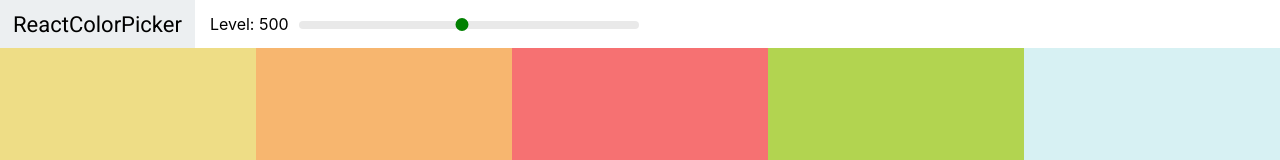
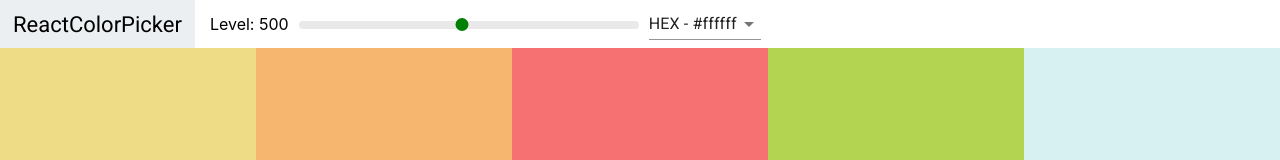
Before and after one commit to ashrafhafiz/pro_react_colors, a React (Create React App) app: page / in a window 1280 px wide. Shown: the top 160 px of the page. Built offline with nearby package versions, Linux system fonts and the light colour scheme.

Commit message:
Added Select and Material-UI

```diff
--- a/src/components/color-box/ColorBox.component.jsx
+++ b/src/components/color-box/ColorBox.component.jsx
@@ -21,10 +21,10 @@ export default class ColorBox extends Component {
   }
 
   render() {
-    // console.log(this.props);
-    const { hex, name } = this.props;
+    console.log(this.props);
+    const { hex, name, format } = this.props;
     return (
-      <CopyToClipboard text={hex} onCopy={this.handleCopy}>
+      <CopyToClipboard text={this.props[format]} onCopy={this.handleCopy}>
         <div className="ColorBox" style={{ background: hex }}>
           <div
             style={{ background: hex }}
@@ -32,7 +32,7 @@ export default class ColorBox extends Component {
           />
           <div className={`copy-message ${this.state.copied && "show"}`}>
             <h1>Copied</h1>
-            <p>{hex}</p>
+            <p>{this.props[format]}</p>
           </div>
           <div className="copy-container">
             <div className="box-content">
--- a/src/components/color-box/ColorBox.styles.css
+++ b/src/components/color-box/ColorBox.styles.css
@@ -33,7 +33,7 @@
 }
 
 .box-content {
-  width: 100%;
+  /* width: 100%; */
   position: absolute;
   left: 0;
   bottom: 0;
@@ -62,13 +62,14 @@
   z-index: 0;
   width: 100%;
   height: 100%;
+  /* transform: scale(0vw); */
   transition: transform 0.6s ease-in-out;
 }
 
 .copy-overlay.show {
   opacity: 1;
-  transform: scale(10);
-  z-index: 2;
+  transform: scale(100vw);
+  z-index: 3;
   position: absolute;
 }
 
--- a/src/components/navbar/NavBar.component.jsx
+++ b/src/components/navbar/NavBar.component.jsx
@@ -1,11 +1,29 @@
 import React, { Component } from "react";
 import Slider from "rc-slider";
+import Select from "@material-ui/core/Select";
+import MenuItem from "@material-ui/core/MenuItem";
+
 import "rc-slider/assets/index.css";
 import "./NavBar.styles.css";
 
 export default class NavBar extends Component {
+  constructor(props) {
+    super(props);
+    this.state = {
+      colorFormat: "hex"
+    };
+    this.handleChange = this.handleChange.bind(this);
+  }
+
+  handleChange(e) {
+    this.setState({
+      colorFormat: e.target.value
+    });
+    this.props.handleSelectChange(e.target.value);
+  }
   render() {
     const { level, onChange } = this.props;
+    const { colorFormat } = this.state;
     return (
       <nav className="NavBar">
         <div className="logo">
@@ -23,6 +41,11 @@ export default class NavBar extends Component {
             />
           </div>
         </div>
+        <Select value={colorFormat} onChange={this.handleChange}>
+          <MenuItem value="hex">HEX - #ffffff</MenuItem>
+          <MenuItem value="rgb">RGB - #rgb(255, 255, 255)</MenuItem>
+          <MenuItem value="rgba">RGBA - #rgb(255, 255, 255, 1)</MenuItem>
+        </Select>
       </nav>
     );
   }
--- a/src/components/palette/Palette.component.jsx
+++ b/src/components/palette/Palette.component.jsx
@@ -8,9 +8,11 @@ export default class Palette extends Component {
   constructor(props) {
     super(props);
     this.state = {
-      level: 500
+      level: 500,
+      colorFormat: "hex"
     };
     this.handleAfterChange = this.handleAfterChange.bind(this);
+    this.ChangeColorFormat = this.ChangeColorFormat.bind(this);
   }
 
   handleAfterChange(newLevel) {
@@ -19,17 +21,28 @@ export default class Palette extends Component {
     });
   }
 
+  ChangeColorFormat(val) {
+    // alert(val);
+    this.setState({
+      colorFormat: val
+    });
+  }
+
   render() {
     // console.log(this.props);
-    const { level } = this.state;
+    const { level, colorFormat } = this.state;
     const { colors } = this.props;
     const colorBoxes = colors[level].map((colorItem, i) => (
-      <ColorBox key={i} {...colorItem} />
+      <ColorBox key={i} {...colorItem} format={colorFormat} />
     ));
     return (
       <div>
         <div className="Palette">
-          <NavBar level={level} onChange={this.handleAfterChange} />
+          <NavBar
+            level={level}
+            onChange={this.handleAfterChange}
+            handleSelectChange={this.ChangeColorFormat}
+          />
           <div className="Palette-colors">{colorBoxes}</div>
         </div>
       </div>
```
